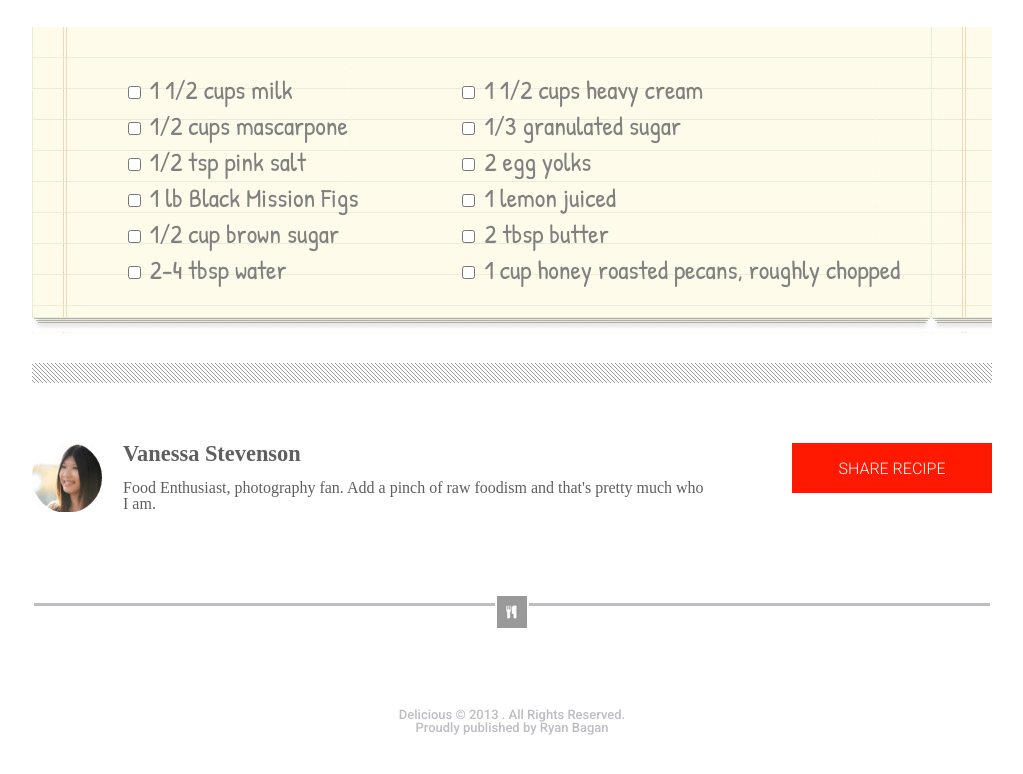
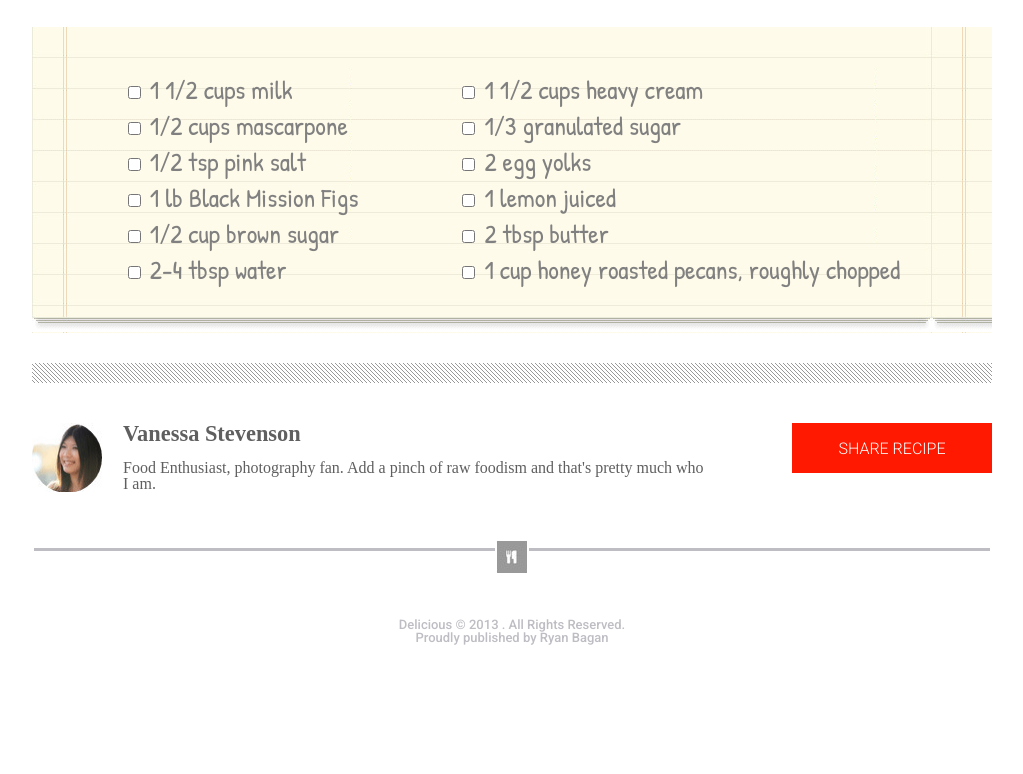
Before and after one commit to Ryanb021/chocolate-pizza, a plain HTML site: page index.html in a window 1280 px wide. Shown: the part 1260-2034 px from the top of the page, without its empty margins (128-1151 px from the left). After the commit the page ends 1944 px from the top, so only its background shows below. Drawn offline with Linux system fonts and the light colour scheme.

Commit message:
made changes to style.css

```diff
--- a/style.css
+++ b/style.css
@@ -130,7 +130,7 @@ main {
 }
 
 footer {
-  margin: 60px auto;
+  margin: 40px auto;
   width: 960px;
 }
 
@@ -177,7 +177,7 @@ button {
 .footer-logo {
   display: flex;
   justify-content: space-between;
-  margin: 80px auto;
+  margin: 45px auto;
   width: 960px;
 }
 
```
